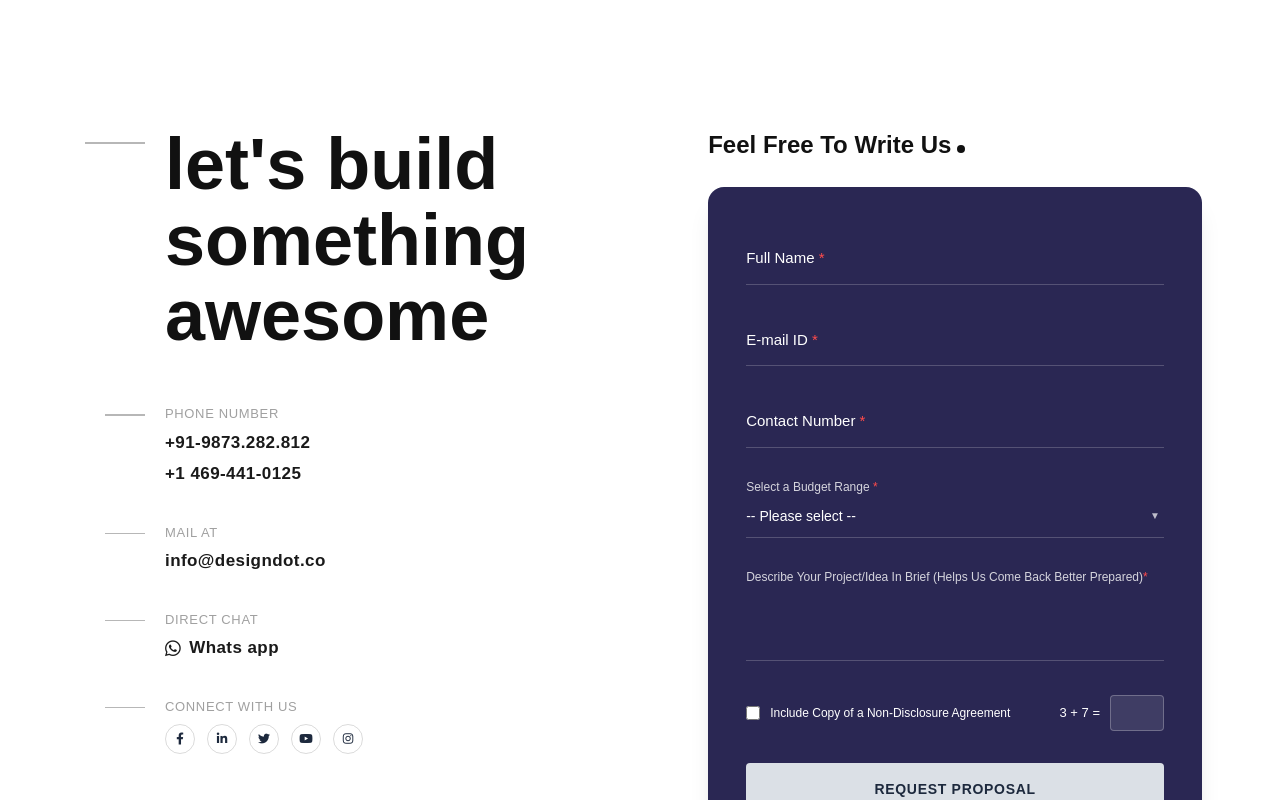
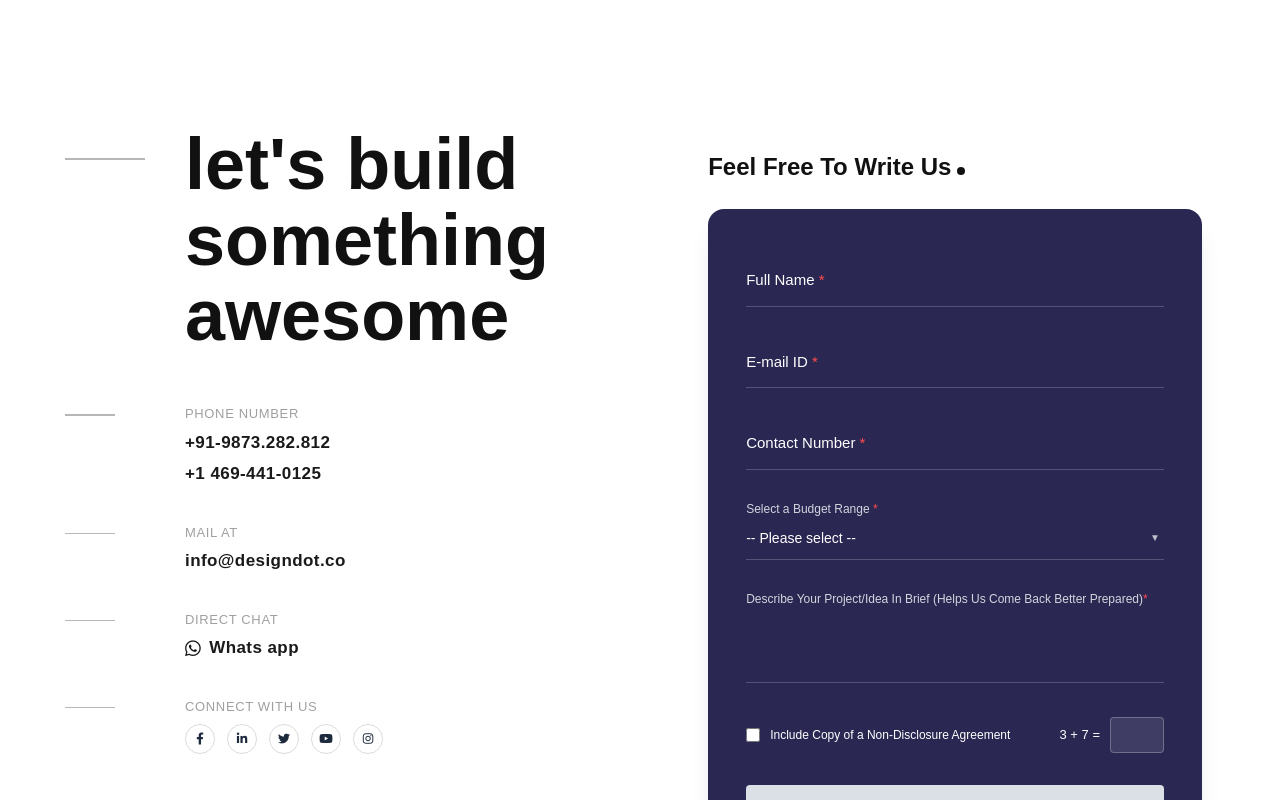
Before and after one commit to PrietyGoyal24/design-dot, a Next.js app: page / in a window 1280 px wide. Shown: the part 8580-9380 px from the top of the page. Built offline with nearby package versions, Linux system fonts and the light colour scheme; a web font is replaced by a local one.

Commit message:
style: align heading line centering and Left column padding gutter values using absolute positions

```diff
--- a/components/Footer.tsx
+++ b/components/Footer.tsx
@@ -64,13 +64,11 @@ export default function Footer() {
         <div className="grid grid-cols-1 lg:grid-cols-[1.1fr_1fr] gap-12 lg:gap-[100px] items-start">
 
           {/* Left Column: Let's build something awesome & details */}
-          <div className="flex flex-col text-left">
+          <div className="flex flex-col text-left pl-0 sm:pl-[120px] relative">
 
             {/* Heading */}
-            <div className="flex items-start">
-              <div className="w-[100px] flex justify-end pr-[20px] shrink-0 mt-[15px] hidden sm:flex">
-                <div className="w-[60px] h-[2px] bg-[#111]/30" />
-              </div>
+            <div className="relative">
+              <div className="absolute left-[-120px] top-[1.95rem] w-[80px] h-[2px] bg-[#111]/30 hidden sm:block" />
               <h2
                 className="text-[42px] sm:text-[55px] md:text-[68px] lg:text-[72px] leading-[1.05] font-extrabold text-[#111111] lowercase"
                 style={{ fontFamily: 'GTWalsheimPro-Bold, sans-serif', fontWeight: 900 }}
@@ -82,11 +80,8 @@ export default function Footer() {
             <div className="flex flex-col gap-[36px] mt-[50px]">
 
               {/* Phone number */}
-              <div className="flex items-start">
-                <div className="w-[100px] flex justify-end pr-[20px] shrink-0 mt-[10px] hidden sm:flex">
-                  <div className="w-[40px] h-[1.5px] bg-[#111]/30" />
-                </div>
-                <div className="flex flex-col gap-[6px]">
+              <div className="relative flex flex-col gap-[6px]">
+                <div className="absolute left-[-120px] top-[10px] w-[50px] h-[1.5px] bg-[#111]/30 hidden sm:block" />
                 <span
                   className="text-[13px] font-[500] text-[#a0a0a0] uppercase tracking-wider"
                   style={{ fontFamily: 'GTWalsheimPro-Regular, sans-serif' }}
@@ -101,14 +96,10 @@ export default function Footer() {
                   <a href="tel:+14694410125" className="hover:text-[#f27820] transition-colors">+1 469-441-0125</a>
                 </div>
               </div>
-              </div>
 
               {/* Mail at */}
-              <div className="flex items-start">
-                <div className="w-[100px] flex justify-end pr-[20px] shrink-0 mt-[10px] hidden sm:flex">
-                  <div className="w-[40px] h-[1.5px] bg-[#111]/30" />
-                </div>
-                <div className="flex flex-col gap-[6px]">
+              <div className="relative flex flex-col gap-[6px]">
+                <div className="absolute left-[-120px] top-[10px] w-[50px] h-[1.5px] bg-[#111]/30 hidden sm:block" />
                 <span
                   className="text-[13px] font-[500] text-[#a0a0a0] uppercase tracking-wider"
                   style={{ fontFamily: 'GTWalsheimPro-Regular, sans-serif' }}
@@ -122,14 +113,10 @@ export default function Footer() {
                   <a href="mailto:info@designdot.co" className="hover:text-[#f27820] transition-colors font-extrabold">info@designdot.co</a>
                 </div>
               </div>
-              </div>
 
               {/* Direct Chat */}
-              <div className="flex items-start">
-                <div className="w-[100px] flex justify-end pr-[20px] shrink-0 mt-[10px] hidden sm:flex">
-                  <div className="w-[40px] h-[1.5px] bg-[#111]/30" />
-                </div>
-                <div className="flex flex-col gap-[6px]">
+              <div className="relative flex flex-col gap-[6px]">
+                <div className="absolute left-[-120px] top-[10px] w-[50px] h-[1.5px] bg-[#111]/30 hidden sm:block" />
                 <span
                   className="text-[13px] font-[500] text-[#a0a0a0] uppercase tracking-wider"
                   style={{ fontFamily: 'GTWalsheimPro-Regular, sans-serif' }}
@@ -146,14 +133,10 @@ export default function Footer() {
                   </a>
                 </div>
               </div>
-              </div>
 
               {/* Connect */}
-              <div className="flex items-start">
-                <div className="w-[100px] flex justify-end pr-[20px] shrink-0 mt-[10px] hidden sm:flex">
-                  <div className="w-[40px] h-[1.5px] bg-[#111]/30" />
-                </div>
-                <div className="flex flex-col gap-[8px]">
+              <div className="relative flex flex-col gap-[8px]">
+                <div className="absolute left-[-120px] top-[10px] w-[50px] h-[1.5px] bg-[#111]/30 hidden sm:block" />
                 <span
                   className="text-[13px] font-[500] text-[#a0a0a0] uppercase tracking-wider"
                   style={{ fontFamily: 'GTWalsheimPro-Regular, sans-serif' }}
@@ -180,12 +163,11 @@ export default function Footer() {
               </div>
             </div>
           </div>
-          </div>
 
           {/* Right Column: Write us Proposal Form */}
           <div className="flex flex-col text-left font-sans w-full">
             <h3
-              className="text-[20px] md:text-[24px] font-extrabold text-[#111111] mb-[24px]"
+              className="text-[20px] md:text-[24px] font-extrabold text-[#111111] mb-[24px] mt-[10px] md:mt-[22px]"
               style={{ fontFamily: 'GTWalsheimPro-Bold, sans-serif', fontWeight: 900 }}
             >
               Feel Free To Write Us
```
Lines whose indentation alone changed are shown as unchanged.
